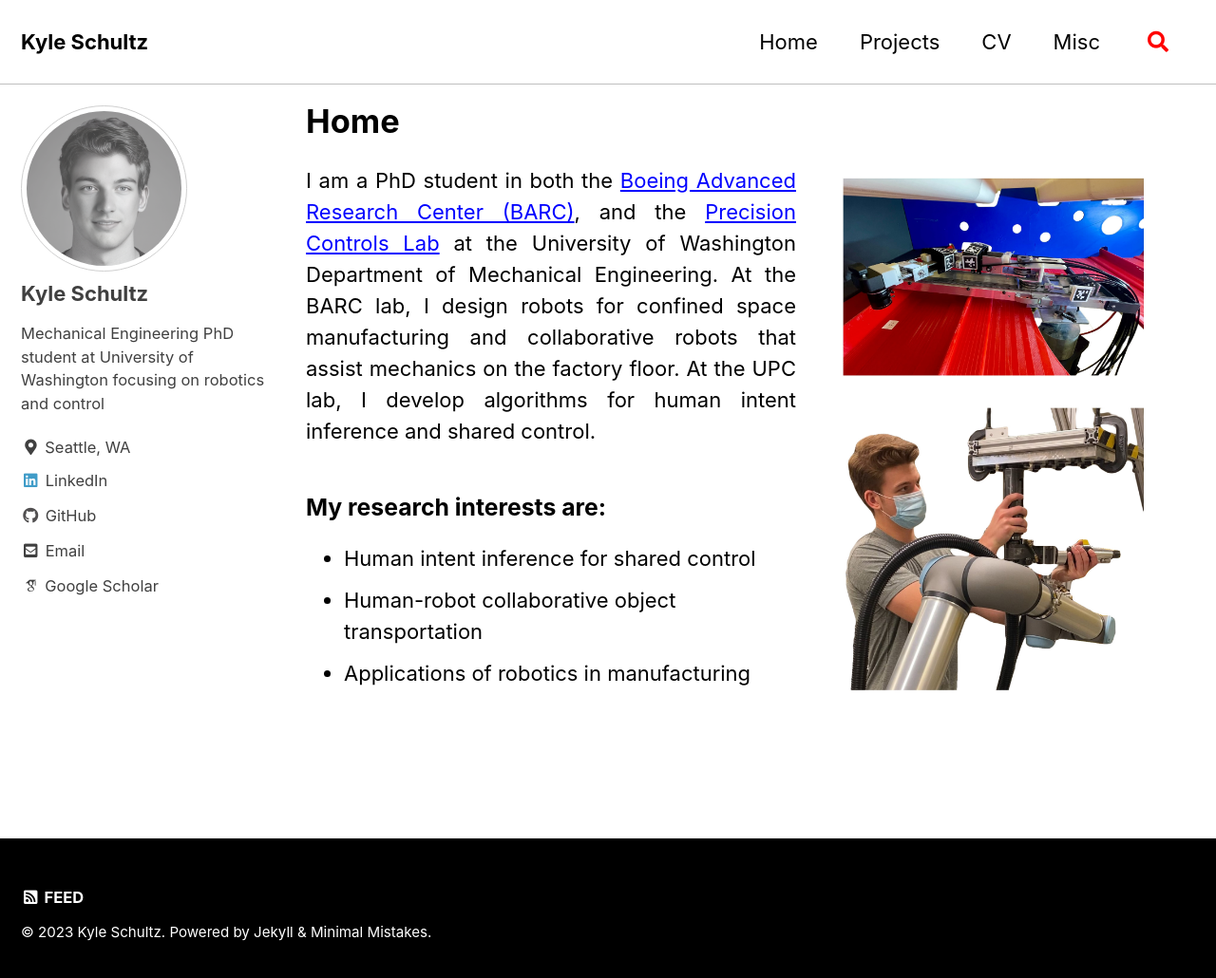
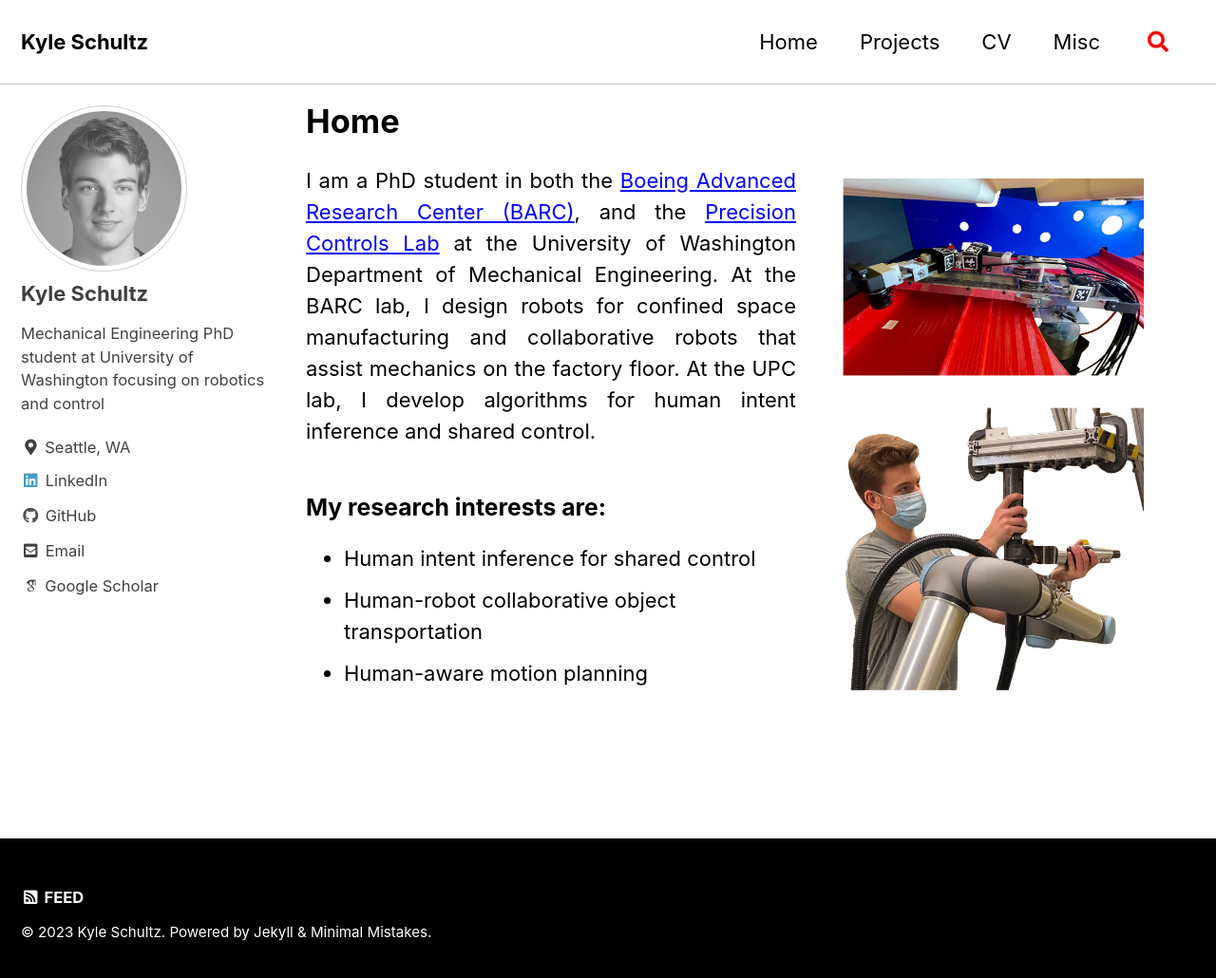
Before and after one commit to SchultzKyle/SchultzKyle.github.io, a Jekyll site: the page built from _pages/index.md, in a window 1280 px wide and 1037 px high. Shown: the top 1030 px of the window at 95% size. Built offline with Jekyll 4.4.1, drawn with Linux system fonts in a browser that asks for light colours; cached includes are drawn as plain includes; some web fonts are replaced; the list of posts is cut into pages by our own code.

Commit message:
Update index.md

```diff
--- a/_pages/index.md
+++ b/_pages/index.md
@@ -18,4 +18,4 @@ I am a PhD student in both the <a href="https://depts.washington.edu/barc/node/1
 ### My research interests are:
 - Human intent inference for shared control
 - Human-robot collaborative object transportation
-- Applications of robotics in manufacturing
+- Human-aware motion planning
```
